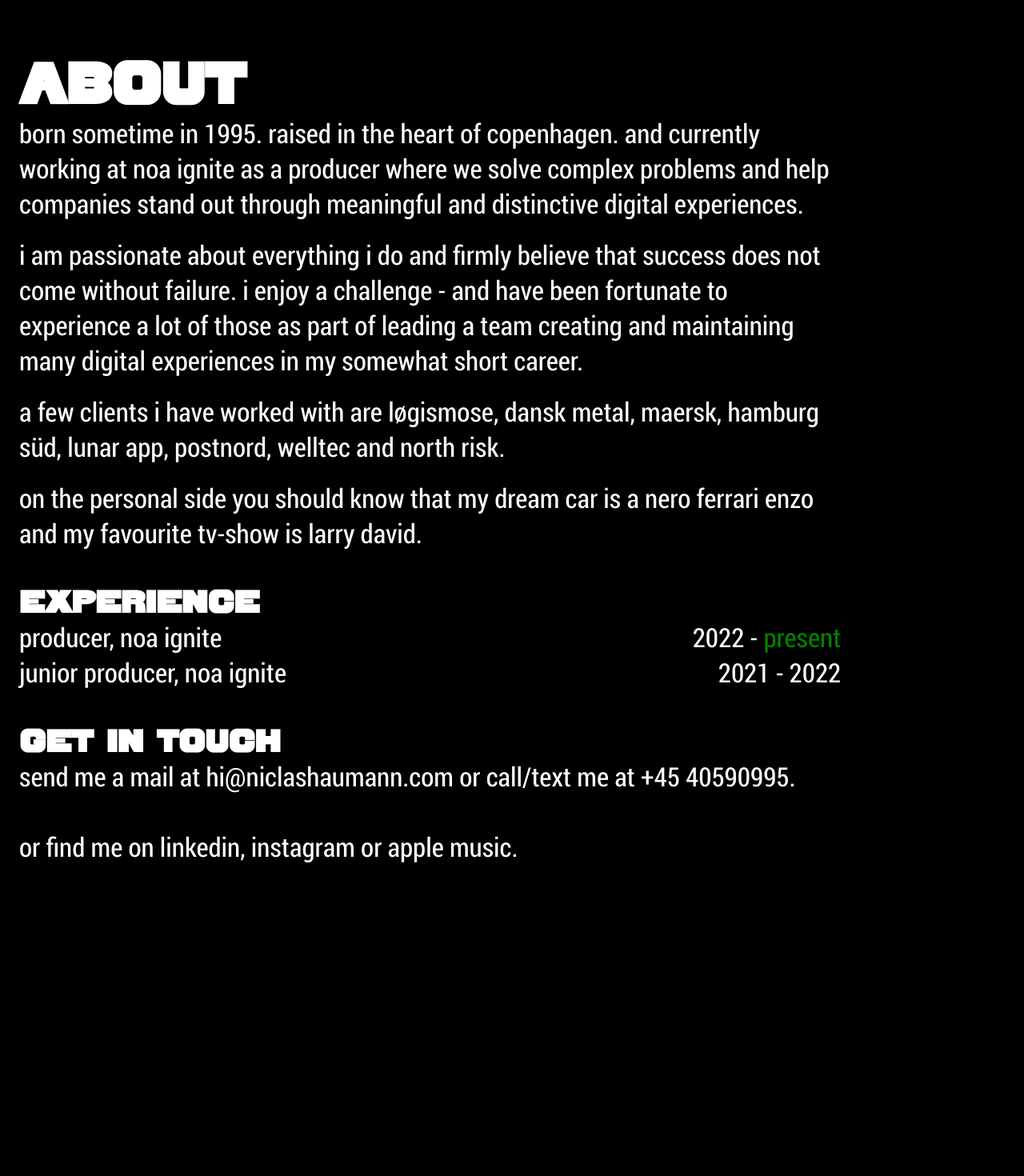
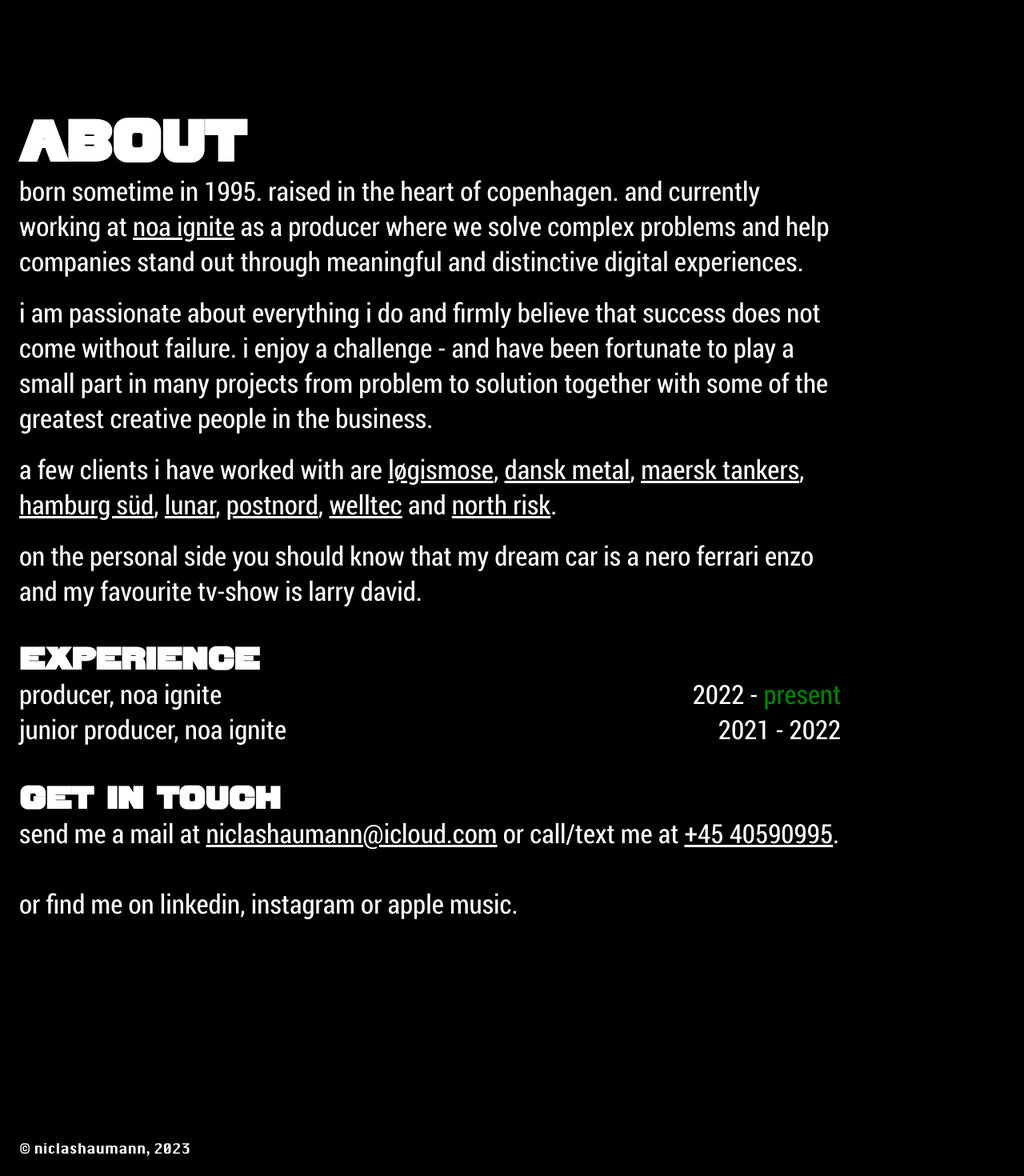
Before and after one commit to niclashaumann/niclashaumann, a JavaScript app: page / in a window 1280 px wide. Shown: the part 846-2316 px from the top of the page at 80% size. Before the commit the page ends 1950 px from the top, so only its background shows below. Built offline with nearby package versions, Linux system fonts and the light colour scheme; the HTML template or start-up script is replaced by a standard one.

Commit message:
Added outro, new fonts and changed minor stuff.

```diff
--- a/src/App.css
+++ b/src/App.css
@@ -1,6 +1,10 @@
 .logo {
   height: clamp(3.75rem, 3.1071rem + 3.2143vw, 6rem);;
-  margin-bottom: 100px;
+  margin-bottom: clamp(7.5rem, 6.4286rem + 5.3571vw, 11.25rem);
+}
+
+a {
+  color: white;
 }
 
 @font-face {
@@ -82,3 +86,14 @@
 .valid {
   color: green;
 }
+
+@font-face {
+  font-family: "Krungthep";
+  src: url(../public/fonts/Krungthep.ttf);
+}
+
+.outro {
+  font-family: Krungthep;
+  padding-top: clamp(7.5rem, 4.2857rem + 16.0714vw, 18.75rem);
+  font-size: clamp(0.75rem, 0.6429rem + 0.5357vw, 1.125rem);
+}
--- a/src/App.js
+++ b/src/App.js
@@ -22,22 +22,29 @@
         <h2>About</h2>
         <p>
           born sometime in 1995. raised in the heart of copenhagen. and
-          currently working at noa ignite as a producer where we solve complex
-          problems and help companies stand out through meaningful and
-          distinctive digital experiences.
+          currently working at <a href="https://www.noaignite.dk">noa ignite</a>{" "}
+          as a producer where we solve complex problems and help companies stand
+          out through meaningful and distinctive digital experiences.
         </p>
         <br />
         <p>
           i am passionate about everything i do and firmly believe that success
           does not come without failure. i enjoy a challenge - and have been
-          fortunate to experience a lot of those as part of leading a team
-          creating and maintaining many digital experiences in my somewhat short
-          career.
+          fortunate to play a small part in many projects from problem to
+          solution together with some of the greatest creative people in the
+          business.
         </p>
         <br />
         <p>
-          a few clients i have worked with are løgismose, dansk metal, maersk,
-          hamburg süd, lunar app, postnord, welltec and north risk.
+          a few clients i have worked with are{" "}
+          <a href="https://www.loegismose.dk">løgismose</a>,{" "}
+          <a href="https://www.danskmetal.dk">dansk metal</a>,{" "}
+          <a href="https://maersktankers.com">maersk tankers</a>,{" "}
+          <a href="https://www.hamburgsud.com">hamburg süd</a>,{" "}
+          <a href="https://www.lunar.app">lunar</a>,{" "}
+          <a href="https://www.postnord.dk">postnord</a>,{" "}
+          <a href="https://www.welltec.com">welltec</a> and{" "}
+          <a href="https://northrisk.dk">north risk</a>.
         </p>
         <br />
         <p>
@@ -56,16 +63,24 @@
           <p>junior producer, noa ignite</p>
           <p className="dates">2021 - 2022</p>
         </div>
+        <div>
           <h3>Get in touch</h3>
           <p>
-          send me a mail at hi@niclashaumann.com or call/text me at +45
-          40590995.
+            send me a mail at{" "}
+            <a href={`mailto:niclashaumann@icloud.com`}>
+              niclashaumann@icloud.com
+            </a>{" "}
+            or call/text me at <a href={`tel:+4540590995`}>+45 40590995</a>.
             <br />
             <br />
             or find me on linkedin, instagram or apple music.
           </p>
         </div>
       </div>
+      <div className="outro">
+        <span>© niclashaumann, 2023</span>
+      </div>
+    </div>
   );
 }
 export default App;
```
Also changed, not shown: public/fonts/Krungthep.ttf (added). Lines whose indentation alone changed are shown as unchanged.
